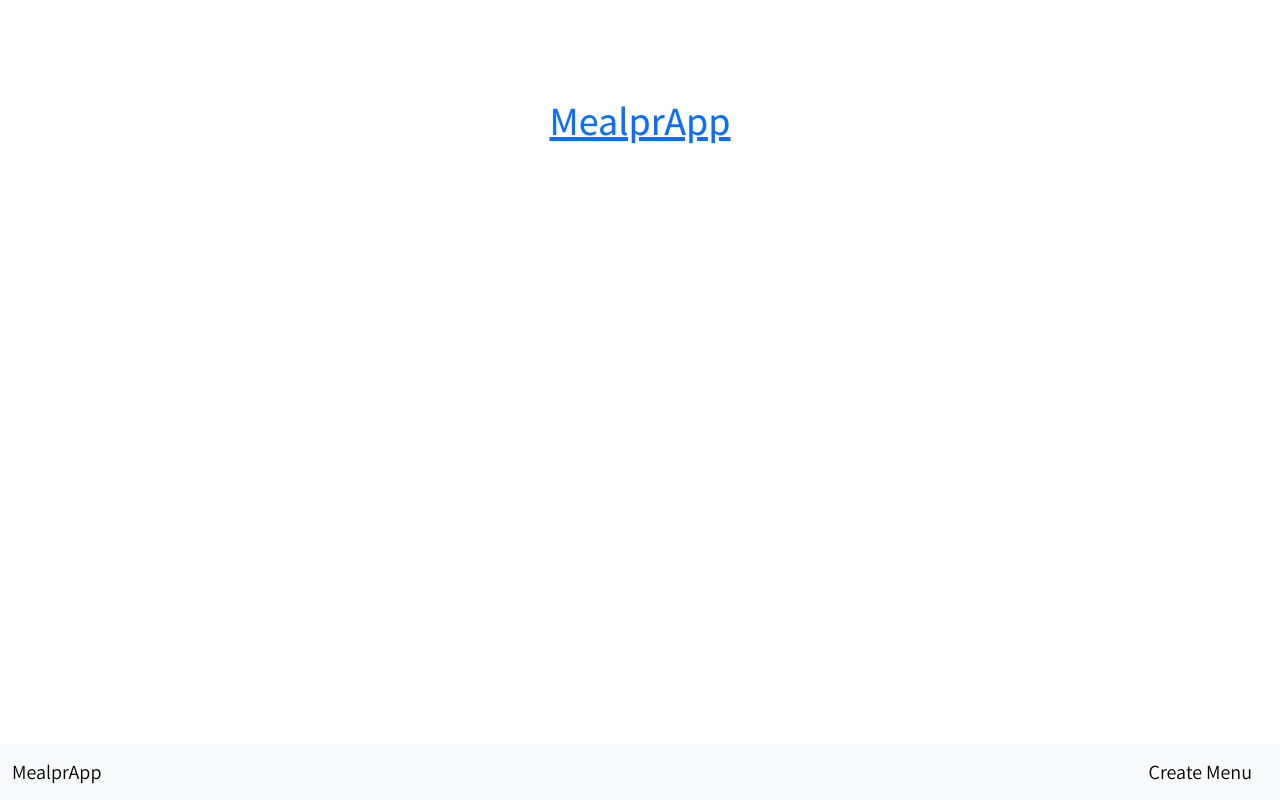
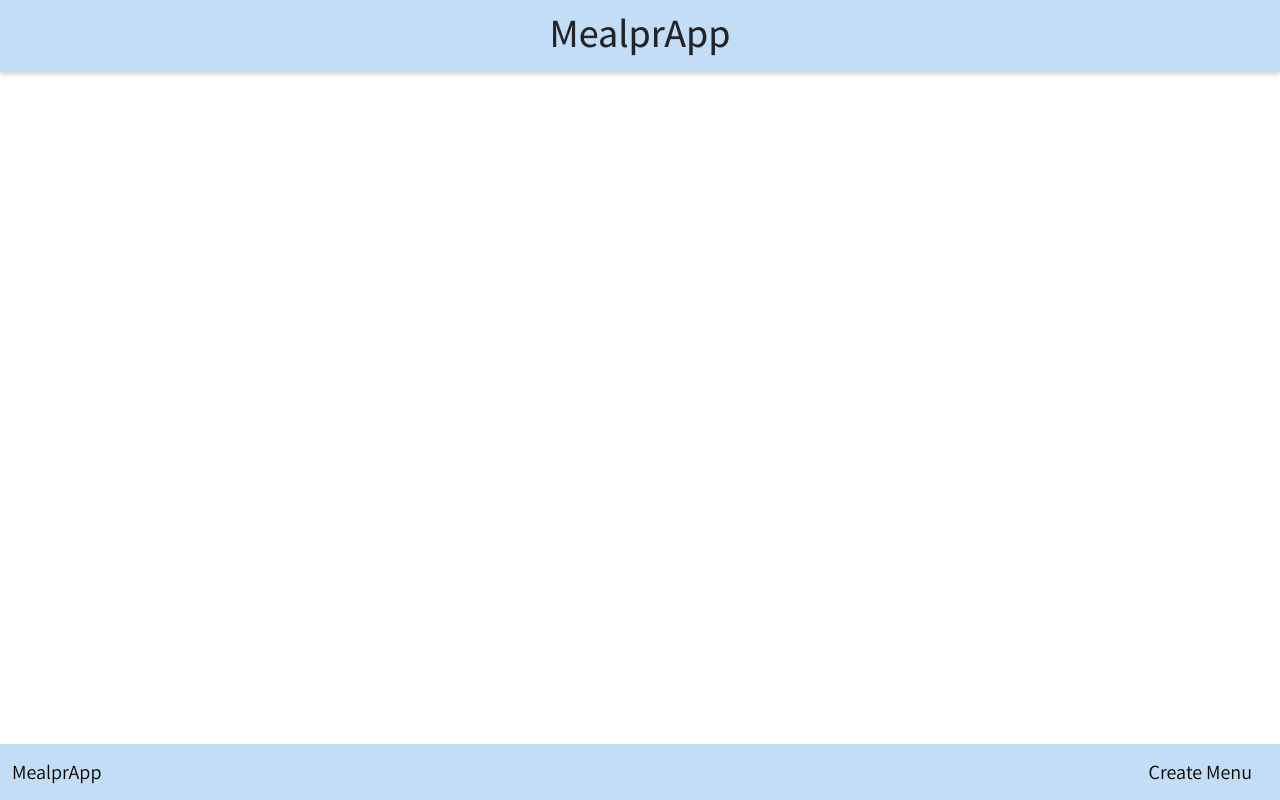
Before and after one commit to Hainebach/MealprApp, a Next.js app: page /menu in a window 1280 px wide. Built offline with nearby package versions, Linux system fonts and the light colour scheme.

Commit message:
header basic

```diff
--- a/component/Header/Header.jsx
+++ b/component/Header/Header.jsx
@@ -1,13 +1,13 @@
 import React from "react";
 import Link from "next/link";
-import styles from "../../src/styles/Home.module.scss";
+import styles from "../../src/styles/Header.module.scss";
 
 export default function Header() {
   return (
-    <>
-      <Link href="/">
-        <h1 className="header">MealprApp</h1>
+    <header className={styles.header}>
+      <Link className={styles.headerLink} href="/">
+        <h1>MealprApp</h1>
       </Link>
-    </>
+    </header>
   );
 }
--- a/component/Navbar/Navbar.jsx
+++ b/component/Navbar/Navbar.jsx
@@ -1,12 +1,14 @@
 import React from "react";
 import Link from "next/link";
 import useMenuScheduleStore from "../../store/useMenuScheduleStore";
-import "bootstrap/dist/js/bootstrap.bundle.min.js";
+import styles from "../../src/styles/Navbar.module.scss";
 
 export default function Navbar() {
   const { menuData, scheduleData } = useMenuScheduleStore();
   return (
-    <nav className="navbar navbar-expand-lg navbar-light bg-light fixed-bottom content">
+    <nav
+      className={`navbar navbar-expand-lg navbar-light bg-light fixed-bottom content ${styles.navbarCustom}`}
+    >
       <div className="container-fluid">
         <span className="nav-item">
           <Link className="navbar-brand nav-link" href="/">
--- a/src/pages/menu.js
+++ b/src/pages/menu.js
@@ -90,6 +90,7 @@ export default function MenuPage() {
           menuData={menuData}
           onEditClick={toggleEditMode}
           handleButtonClick={handleButtonClick}
+          className="bodyContent"
         />
       )}
     </Layout>
--- /dev/null
+++ b/src/styles/Header.module.scss
@@ -0,0 +1,15 @@
+.header {
+  position: fixed;
+  top: 0;
+  width: 100%;
+  background: #c3ddf7 !important;
+  z-index: 1000;
+  padding: 0.5rem 1rem;
+  box-shadow: 0 2px 5px rgba(0, 0, 0, 0.2);
+}
+
+.headerLink {
+  color: inherit;
+  text-decoration: none;
+  text-align: center;
+}
--- /dev/null
+++ b/src/styles/Navbar.module.scss
@@ -0,0 +1,3 @@
+.navbarCustom {
+  background-color: #c3ddf7 !important; // Your preferred color
+}
```
